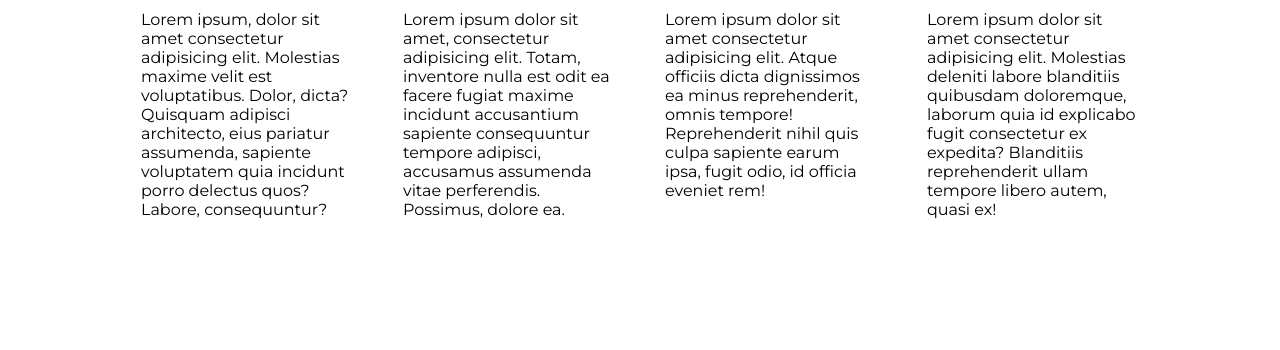
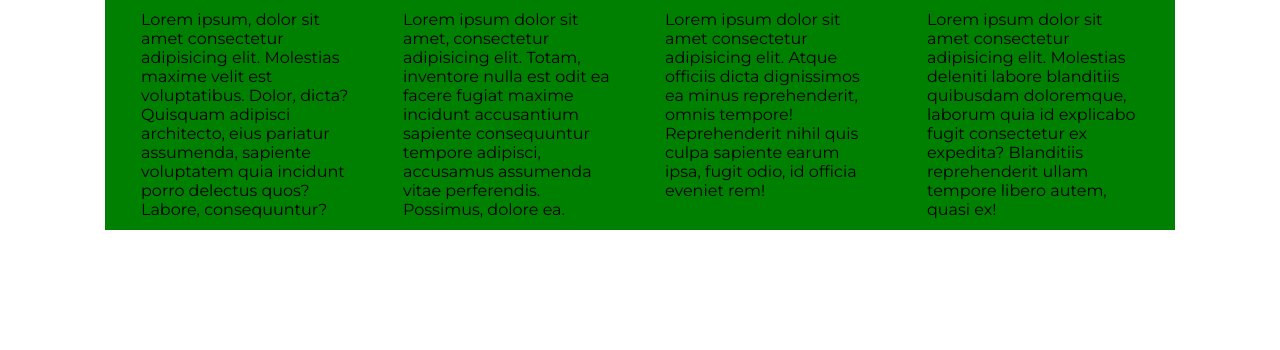
Before and after one commit to sauliusinfo/43-grupe-friday2, a website: page index.html in a window 1280 px wide. Shown: the part 450-800 px from the top of the page. Drawn offline with Linux system fonts and the light colour scheme.

Commit message:
Fixed width

```diff
--- a/main.css
+++ b/main.css
@@ -8,9 +8,10 @@ body {
     margin: 0 auto;
     margin-top: 100px;
     padding: 10px;
-    /* background: green; */
+    background: green;
     display: flex;
     flex-flow: row wrap;
+    order: 1;
 }
 
 .container {
@@ -20,7 +21,7 @@ body {
     padding-right: 10px;
     /* background: pink; */
     display: flex;
-    flex: 0 1 20%;
+    flex: 0 1 210px;
 }
 
 .container:nth-child(n+1):nth-child(-n+4) {
@@ -33,6 +34,7 @@ body {
 
 .container:nth-child(n+5):nth-child(-n+8) {
     display: flex;
+    /* background-color: aquamarine; */
     color: rgb(243, 77, 51);
     align-items: center;
     justify-content: center;
@@ -40,6 +42,7 @@ body {
 
 .container:nth-child(n+9):nth-child(-n+12) {
     display: flex;
+    /* background-color: aqua; */
     height: auto;
 }
 
```
